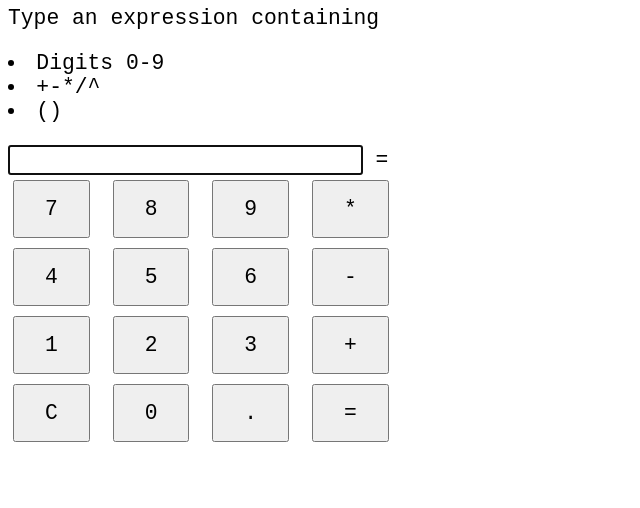
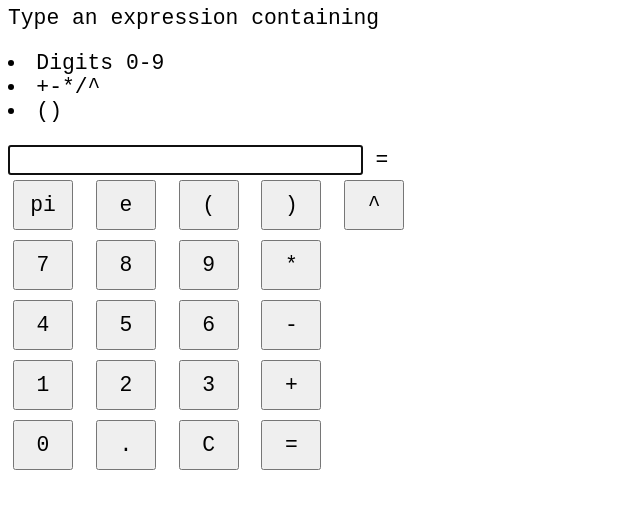
Before and after one commit to sfmalloy/calculator_js, a plain HTML site: page index.html in a window 1280 px wide. Shown: the part 100-608 px from the top of the page, without its empty margins (0-640 px from the left). Drawn offline with Linux system fonts and the light colour scheme.

Commit message:
Added additional buttons

```diff
--- a/calc.js
+++ b/calc.js
@@ -55,8 +55,10 @@ window.onload = () => {
           document.getElementById("expression").value += button.innerText;
         else if (button.innerText === "=")
           document.dispatchEvent(new KeyboardEvent("keydown", {"key": "Enter"}));
-        else
+        else {
           document.getElementById("expression").value = "";
+          document.getElementById("output").innerHTML = "";
+        }
       });
 
       button.addEventListener("mouseup", () => { button.blur(); });
--- a/index.html
+++ b/index.html
@@ -20,6 +20,13 @@
     </div>
     <div id="number_block">
       <div class="number_row">
+        <button>pi</button>
+        <button>e</button>
+        <button>(</button>
+        <button>)</button>
+        <button>^</button>
+      </div>
+      <div class="number_row">
         <button>7</button>
         <button>8</button>
         <button>9</button>
@@ -38,9 +45,9 @@
         <button>+</button>
       </div>
       <div class="number_row">
-        <button>C</button>
         <button>0</button>
         <button>.</button>
+        <button>C</button>
         <button>=</button>
       </div>
     </div>
--- a/style.css
+++ b/style.css
@@ -15,7 +15,8 @@ input {
 button {
   font-size: 16pt;
   font-family: monospace;
-  padding: 15px 30px;
+  height: 50px;
+  width: 60px;
   margin: 5px;
 }
 
```
